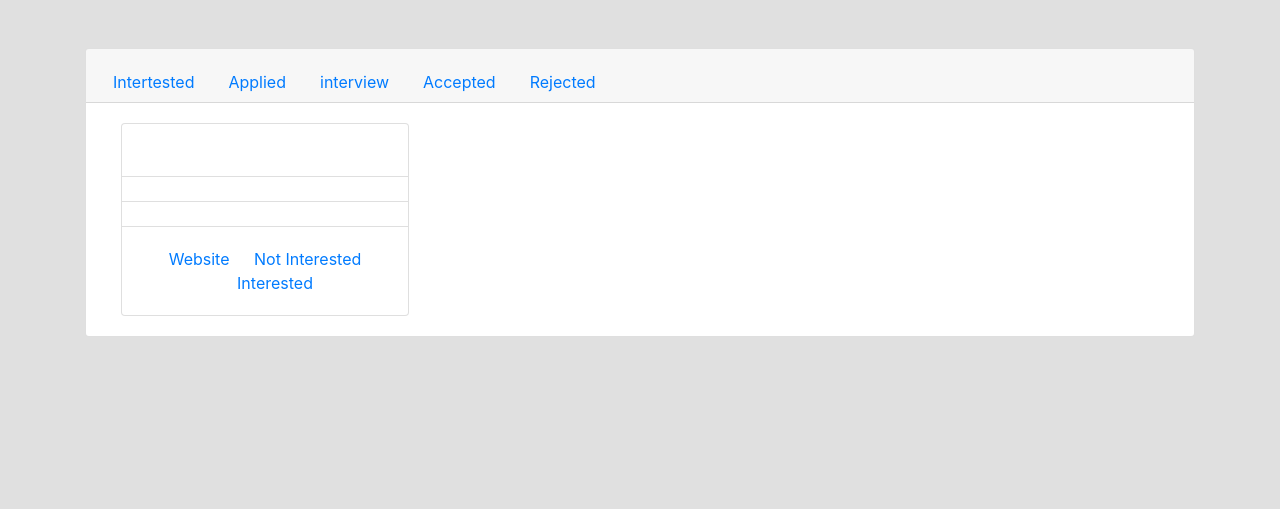
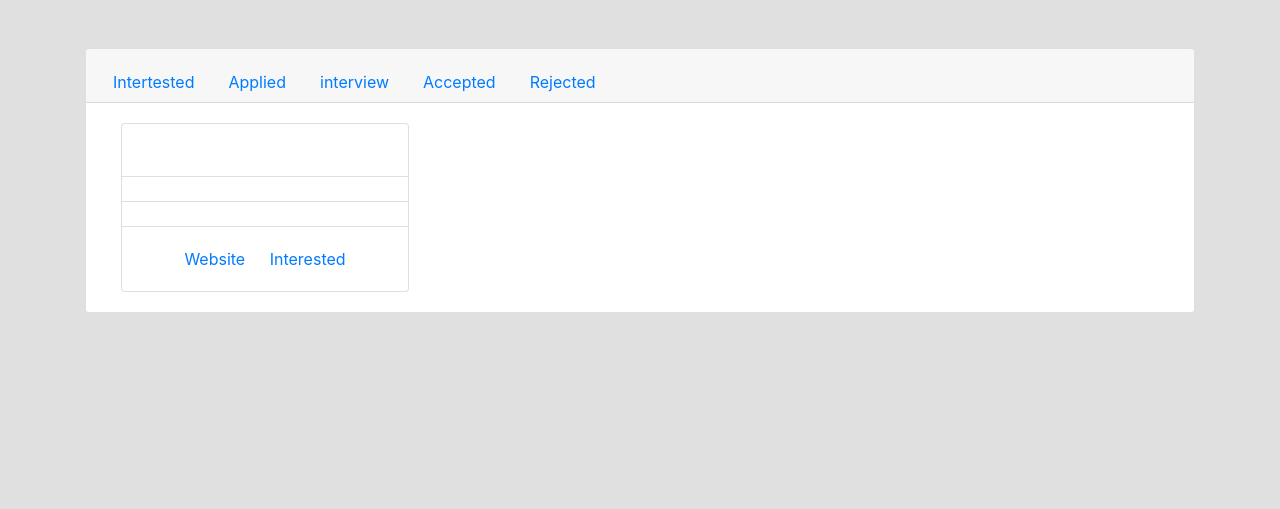
Before and after one commit to Shmuco/Job_application_tracker, a Django app: template tracker/templates/single_job.html in a window 1280 px wide. Shown: the part 56-565 px from the top of the page. Run offline with Django 3.2, Linux system fonts and the light colour scheme; the template is opened without the code that fills it, so the values that code supplies are empty; some libraries are stand-ins or nearby versions.

Commit message:
removed not interetsted

```diff
--- a/templates/partials/navbar.html
+++ b/templates/partials/navbar.html
@@ -14,14 +14,14 @@
         <li class="nav-item {% if url_name == 'new_search' %}active{% endif %}">
           <a class="nav-link " href="{% url 'new_search' %}">Search Jobs</a>
         </li>
-        {% if not user.is_authenticated %}
+
         <li class="nav-item {% if url_name == 'all_listings' %}active{% endif %}">
           <a class="nav-link " href="{% url 'all_listings' %}">Listings</a>
         </li>
         <li class="nav-item {% if url_name == 'forum_homepage' %}active{% endif %}">
           <a class="nav-link " href="{% url 'forum_homepage' %}">Forum</a>
         </li>
-        {% endif %}
+
 
         {% if user.is_authenticated %}
 
--- a/tracker/templates/my_applications_single.html
+++ b/tracker/templates/my_applications_single.html
@@ -54,9 +54,9 @@
       <div class="card-body">
         <div class="scroll">
           {% for update in updates %}
-          <div class="row w-20">
+          <div class="row w-20 ">
             <div class="col-sm-10 inline-block font-weight-light">
-              <p class="float-left w-70 text-center">{{update.text}}</p>
+              <p class="float-left w-70 text-center ">{{update.text}}</p>
               <p class="text-muted w-20 float-right text-center">{{update.time|naturaltime}}</p>
             </div>
 
--- a/tracker/templates/single_job.html
+++ b/tracker/templates/single_job.html
@@ -18,7 +18,6 @@
         <div class="card-body">
           <a href="{{job.website}}" class="card-link">Website</a>
 
-          <a href="{% url 'notinterested' job.id %}" class="card-link">Not Interested</a>
 
           <a href="{% url 'interested' job.id %}" class="card-link">Interested</a>
 
--- a/tracker/templates/single_listing.html
+++ b/tracker/templates/single_listing.html
@@ -25,7 +25,6 @@
         <div class="card-body">
           <a href="{{job.website}}" class="card-link btn btn-outline-info  ">Website</a>
 
-          <a href="{% url 'notinterested' job.id %}" class="card-link btn btn-outline-info ">Not Interested</a>
 
           <a href="{% url 'interested' job.id %}" class="card-link btn btn-outline-info ">Interested</a>
 
```
Also changed, not shown: static/css/main.css (line endings or trailing spaces).
